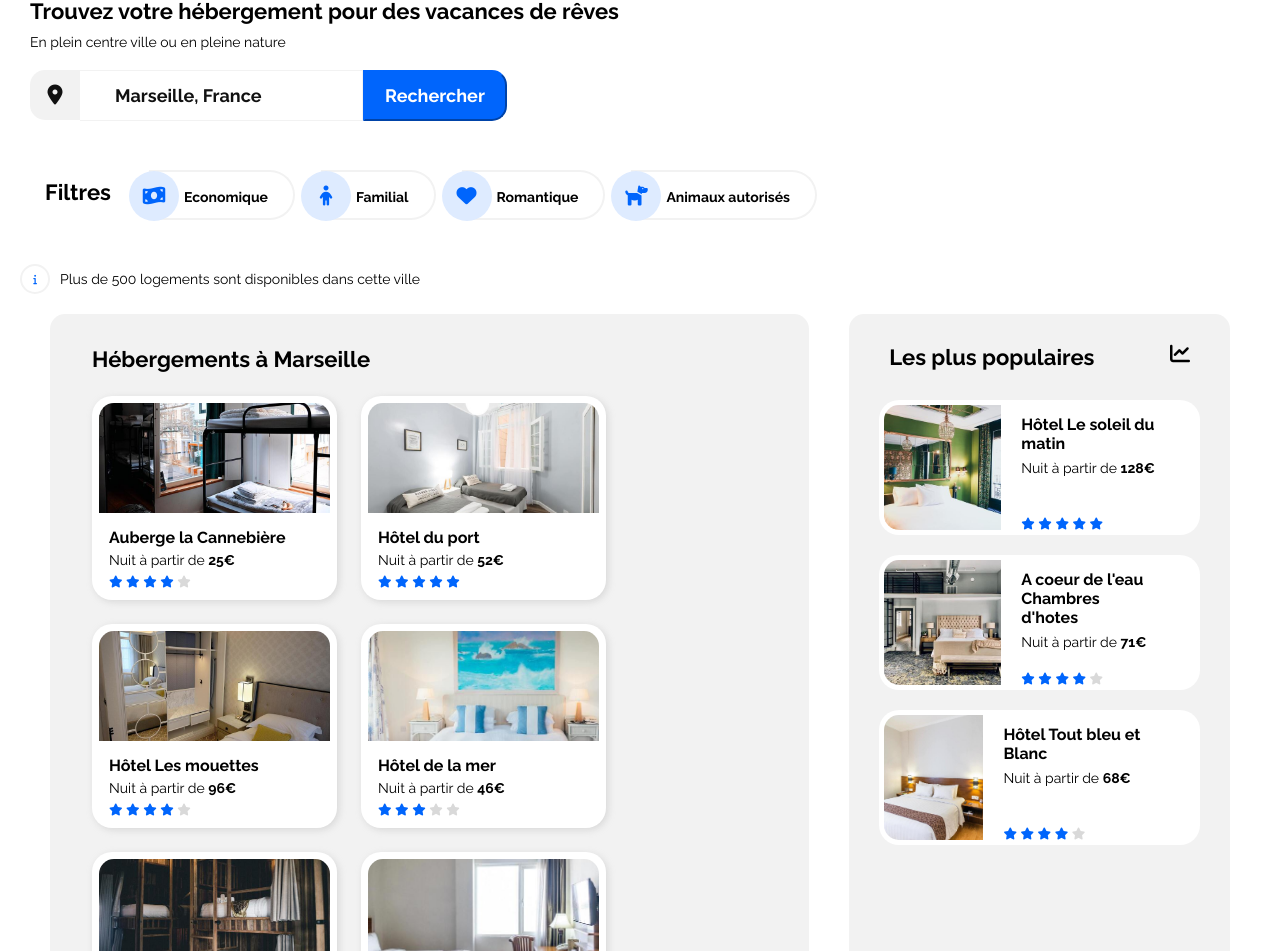
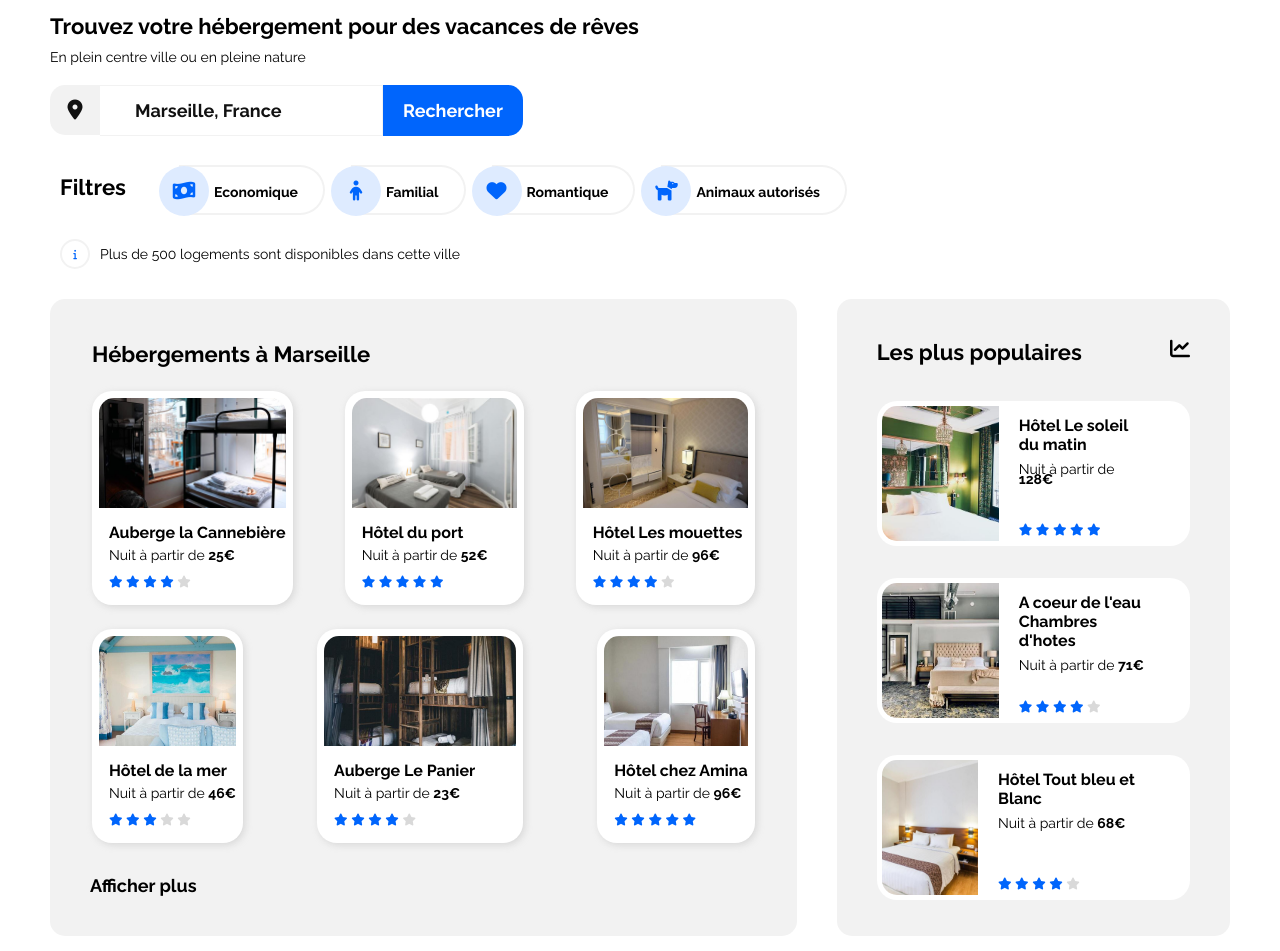
Before and after one commit to ChrisHarmand/ChristopheHarmand_2_21022021, a plain HTML site: page index.html in a window 1280 px wide. Shown: the part 94-1045 px from the top of the page. Drawn offline with Linux system fonts and the light colour scheme.

Commit message:
add margins and flexbox adjustments

```diff
--- a/index.html
+++ b/index.html
@@ -8,8 +8,6 @@
 		<meta name="viewport" content="width=device-width, initial-scale=1.0">
 		<!-- CSS smartphone -->
 		<link rel="stylesheet" href="style.css" >
-		<!-- CSS tablette -->
-		<link rel="stylesheet" href="style.tablet.css" >
 		<!-- CSS desktop -->
 		<link rel="stylesheet" href="style.desktop.css" >
 		<link rel="icon" href="logos/reservia_favicon.png" >
@@ -38,6 +36,7 @@
 				<i class="fas fa-map-marker-alt"></i>
 			</div>
 			<div class="search-bar">
+
 					<p>
 						<input type="search" name=“city” value="Marseille, France" class="search-bar-text">
 					</p>
@@ -45,9 +44,11 @@
 						<input type="submit" class="cta-search-text" value="Rechercher">
 					</p>
 			</div>
+			<a href="#">
 			<div class="cta-search-icon">
 				<i class="fas fa-search"></i>
 			</div>
+				</a>
 		</div>
 	</section>
 	<section id="filter-section">
@@ -84,8 +85,8 @@
 		<p>Plus de 500 logements sont disponibles dans cette ville</p>
 	</div>
 
-	<main id="main_1">
-	<section id="popular-container">
+	<section id="main_1">
+	<aside id="popular-container">
 			<div class="popular-title">
 				<h2>Les plus populaires</h2>
 				<i class="fas fa-chart-line"></i>
@@ -141,7 +142,7 @@
 					</div>
 			</div>
 		</div>
-	</section>
+	</aside>
 	<section id="hebergements_marseille">
 		<div class="titre_marseille">
 			<h2>Hébergements à Marseille</h2>
@@ -234,7 +235,7 @@
 	</div>
 	<p id="plus">Afficher plus</p>
 </section>
-	</main>
+</section>
 <section id="activites_marseille">
 	<div class="titre_activites">
 		<h2>Activités à Marseille</h2>
--- a/style.css
+++ b/style.css
@@ -172,12 +172,12 @@ header li:hover{
     font-family: 'Raleway';
     font-weight: bold;
     font-size: 1.8rem;
-    border-color: #0065FC;
     color: #ffffff;
+    border :none;
     border-top-right-radius: 15px;
     border-bottom-right-radius: 15px;
-    padding-top: 1.3rem;
-    padding-bottom: 1.3rem;
+    padding-top: 1.5rem;
+    padding-bottom: 1.5rem;
     padding-left: 2rem;
     padding-right: 2rem;
     align-items: center;
@@ -285,8 +285,13 @@ header li:hover{
 }
 
 /* POPULAR */
+
+#main_1{
+  padding: 0;
+}
 #popular-container{
   background: #f2f2f2;
+  padding: 2rem;
 }
 
 .popular-title{
@@ -348,7 +353,8 @@ color: #D9D9D9;
 }
 
 .ranking{
-
+padding-top: 3rem;
+padding-bottom: 1rem;
 }
 /* LODGES */
 #hebergements_marseille{
--- a/style.desktop.css
+++ b/style.desktop.css
@@ -4,10 +4,7 @@
   /* MAIN CONFIG */
 
   section, footer{
-     padding-top: 2rem;
-     padding-left: 3rem;
-     padding-right: 3rem;
-     padding-bottom: 2rem;
+
    }
 
 div{
@@ -20,12 +17,17 @@ header {
   display: flex;
   flex-wrap: nowrap;
   justify-content: space-between;
-  padding-top: 0px;
+  margin-left: 5rem;
+}
+
+.header-container{
+  padding-top: 0;
 }
 
 .logo{
   order: 0;
-  margin: 25px auto 0 35px;
+  margin: 0 auto 0 0;
+  padding-top: 4rem;
 }
 
 header nav{
@@ -38,7 +40,7 @@ header nav{
  }
 
  header li{
-   padding-top: 5rem;
+   padding-top: 6.7rem;
    padding-bottom: 0px;
    border-bottom: none;
    padding-left: 3.5rem;
@@ -52,12 +54,18 @@ header nav{
 
  .cta{
    order: 2;
-   padding-top: 5rem;
+   padding-top: 6.7rem;
    padding-right: 7rem;
    padding-left: 3.5rem;
  }
 
 /* SEARCH SECTION */
+
+#search{
+  margin-top: 2rem;
+  margin-left: 5rem;
+  padding: 0;
+}
 
 .cta-search-icon{
 display:none;
@@ -73,11 +81,27 @@ display:none;
 #filter-section{
   display: flex;
   align-items: center;
-}
-#filter-section h2{
-padding: 1.5rem;
+  margin-left: 5rem;
+  margin-right: 5rem;
+  margin-top: 2rem;
+  margin-bottom: 2rem;
+  padding-top: 0;
+  padding-left: 1rem;
+  padding-right: 0;
+  padding-bottom: 0;
 }
 
+#filter-section h2{
+padding-right: 3rem;
+}
+
+.filter-info{
+  margin-left: 5rem;
+  margin-right: 5rem;
+  margin-top: 2rem;
+  margin-bottom: 2rem;
+  padding-left: 1rem;
+}
 
 /* MAIN */
 #main_1{
@@ -85,6 +109,8 @@ padding: 1.5rem;
   justify-content: space-between;
   margin-left: 5rem;
   margin-right: 5rem;
+  margin-top: 3rem;
+  margin-bottom: 3rem;
 }
 
 /* POPULAR */
@@ -98,15 +124,28 @@ padding: 1.5rem;
 }
 
 .popular-title{
-  margin: 1rem;
+  margin: 2rem;
 }
 
 .popular-content{
+display: flex;
+flex-direction: row;
+flex-wrap: wrap;
+align-content: space-around;
+justify-content: space-around;
   height: 100%;
+  margin-left: 2rem;
+  margin-right: 2rem;
 }
 
 .vignette2 {
-  margin-top: 2rem;
+width: 345px;
+height: 145px;
+  margin:0 ;
+}
+
+.image_populaires{
+  height: auto;
 }
 
 /* LODGES */
@@ -116,32 +155,50 @@ border-radius: 1.5rem;
 width: 66.66%;
 order: 1;
 margin-right: 2rem;
+padding: 3rem;
 }
 
 .vignette1{
   background-color: #ffffff;
-  width: 245px;
+  max-width: 30%;
 }
 
 .vignettes_marseille{
   display: flex;
   flex-wrap:wrap;
+  justify-content: space-between;
 }
 
+.ranking{
+  padding-top: 0.5rem;
+  padding-bottom: 0.5rem;
+}
 
+#plus{
+  padding-left: 1rem;
+  padding-top: 2rem;
+
+}
 
   /* ACTIVITIES */
 #activites_marseille{
-margin-top: 3rem;
-margin-bottom: 3rem;
+  margin-left: 3rem;
+  margin-right: 3rem;
+  margin-top: 5rem;
+  margin-bottom: 5rem;
+  padding: 0;
+}
+
+.titre_activites{
+  margin-top: 2rem;
+  margin-bottom: 2rem;
   margin-left: 2rem;
-  margin-right: 2rem;
 }
+
 .vignettes_activites{
-  height: 445px;
-    border-radius: 15px;
-    display: flex;
-
+  border-radius: 15px;
+  display: flex;
+  padding: 0;
 }
 
 .colonne_1, .colonne_2{
@@ -149,12 +206,15 @@ margin-bottom: 3rem;
 }
 
 .colonne_2{
-justify-content: space-between;
+  display: flex;
+  align-content: center;
+  flex-direction: column;
+  justify-content:space-between;
 }
 
 .bloc{
-  margin: 0px;
-  padding: 0px;
+  margin: 2rem;
+  padding-top: 0rem;
 }
 
 .image_activites_L {
@@ -172,6 +232,7 @@ justify-content: space-between;
 /* FOOTER */
   footer {
   margin: 0;
+  padding: 3rem;
   }
 
   .footer-container {
```
